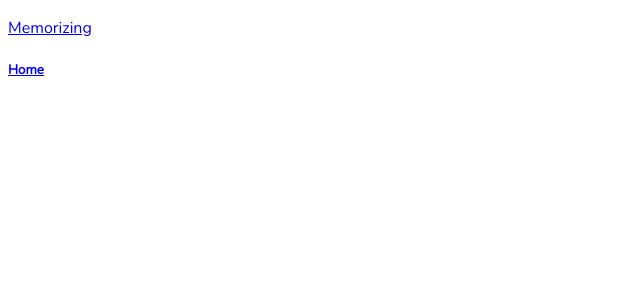
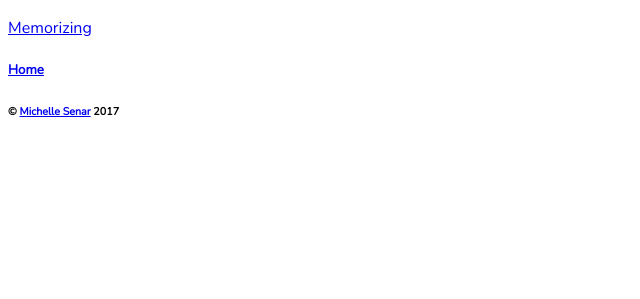
Before and after one commit to michellesenar/french-verbs, a Django app: page / in a window 1280 px wide. Shown: the part 176-475 px from the top of the page, without its empty margins (0-640 px from the left). Run offline with Django 3.2, Linux system fonts and the light colour scheme.

Commit message:
Add footer to base html

```diff
--- a/verbs/templates/verbs/base.html
+++ b/verbs/templates/verbs/base.html
@@ -13,3 +13,7 @@
 	    {% endblock %}
 		<h5><a href="{% url 'home'  %}">Home</a></h5>
 	</body>
+
+	<footer>
+	<h6>&copy <a href='http://michellesenar.github.io/'>Michelle Senar</a> 2017</h6>
+	</footer>
```
